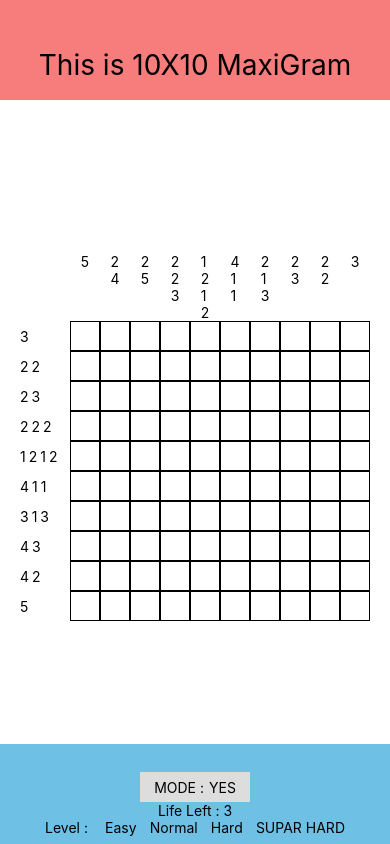
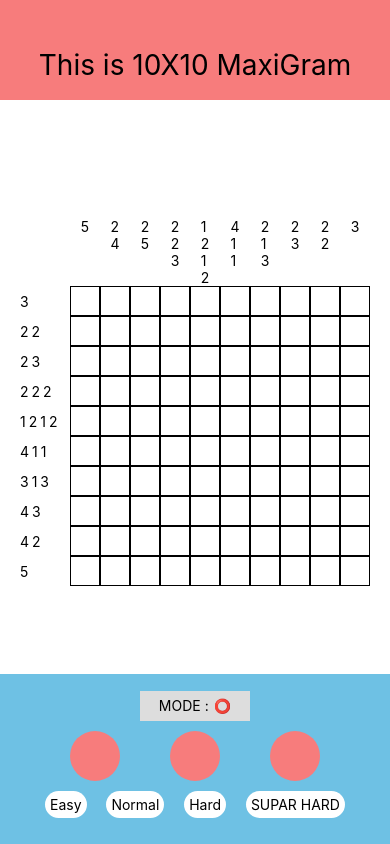
Before and after one commit to SJ-1220/MaxiGram, a React Native app: screen / in a window 390 px wide. Built offline with nearby package versions, Linux system fonts and the light colour scheme.

Commit message:
Design: Change footer design

```diff
--- a/App.js
+++ b/App.js
@@ -20,7 +20,11 @@ export default function App() {
       .map(() => Array(size).fill(null))
   );
   const [mode, setMode] = useState("yes");
-
+  const [endEasy, setEndEasy] = useState(false);
+  const [endNormal, setEndNormal] = useState(false);
+  const [endHard, setEndHard] = useState(false);
+  const [endExtraHard, setEndExtraHard] = useState(false);
+  const [modeEmoji, setModeEmoji] = useState("⭕");
   useEffect(() => {
     setGrid(
       Array(size)
@@ -34,7 +38,6 @@ export default function App() {
       gameOver();
     }
   }, [life]);
-
   const cellTouch = (rowIndex, colIndex) => {
     setGrid((grid) => {
       if (
@@ -68,6 +71,7 @@ export default function App() {
   };
   const modeChange = () => {
     setMode((prevMode) => (prevMode === "yes" ? "no" : "yes"));
+    setModeEmoji((prevEmoji) => (prevEmoji === "⭕" ? "❌" : "⭕"));
   };
   const isGameClear = (grid) => {
     for (let row = 0; row < size; row++) {
@@ -80,6 +84,18 @@ export default function App() {
           return false;
         }
       }
+    }
+    if (size === 5) {
+      setEndEasy(true);
+    }
+    if (size === 10) {
+      setEndNormal(true);
+    }
+    if (size === 15) {
+      setEndHard(true);
+    }
+    if (size === 30) {
+      setEndExtraHard(true);
     }
     return true;
   };
@@ -99,6 +115,12 @@ export default function App() {
     alert("Congratulations! You have cleared the game!");
   };
   const gameOver = () => {
+    setLife(3);
+    setGrid(
+      Array(size)
+        .fill(null)
+        .map(() => Array(size).fill(null))
+    );
     alert("Game Over! Better luck next time!");
   };
   return (
@@ -190,14 +212,46 @@ export default function App() {
       </ScrollView>
       {/* Footer */}
       <View style={styles.footer}>
-        <View style={styles.mode}>
+        <TouchableOpacity onPress={modeChange} style={styles.mode}>
           <Text style={{ marginRight: 5 }}>MODE :</Text>
-          <TouchableOpacity onPress={modeChange}>
-            <Text style={{ textTransform: "uppercase" }}>{mode}</Text>
-          </TouchableOpacity>
-        </View>
-        <View style={{ alignSelf: "center" }}>
-          <Text>Life Left : {life}</Text>
+          <View>
+            <Text>{modeEmoji}</Text>
+          </View>
+        </TouchableOpacity>
+        <View
+          style={{
+            justifyContent: "space-between",
+            alignItems: "center",
+            width: 250,
+            alignSelf: "center",
+            flexDirection: "row",
+            marginBottom: 10,
+          }}
+        >
+          <View
+            style={{
+              width: 50,
+              height: 50,
+              borderRadius: 50,
+              backgroundColor: colors.red,
+            }}
+          />
+          <View
+            style={{
+              width: 50,
+              height: 50,
+              borderRadius: 50,
+              backgroundColor: life <= 1 ? "#000" : colors.red,
+            }}
+          />
+          <View
+            style={{
+              width: 50,
+              height: 50,
+              borderRadius: 50,
+              backgroundColor: life <= 2 ? "#000" : colors.red,
+            }}
+          />
         </View>
         <View
           style={{
@@ -207,17 +261,44 @@ export default function App() {
             alignSelf: "center",
           }}
         >
-          <Text>Level : </Text>
-          <TouchableOpacity onPress={levelEasy}>
+          <TouchableOpacity
+            style={{
+              padding: 5,
+              backgroundColor: endEasy ? colors.yellow : "#fff",
+              borderRadius: 20,
+            }}
+            onPress={levelEasy}
+          >
             <Text>Easy</Text>
           </TouchableOpacity>
-          <TouchableOpacity onPress={levelNormal}>
+          <TouchableOpacity
+            style={{
+              padding: 5,
+              backgroundColor: endNormal ? colors.yellow : "#fff",
+              borderRadius: 20,
+            }}
+            onPress={levelNormal}
+          >
             <Text>Normal</Text>
           </TouchableOpacity>
-          <TouchableOpacity onPress={levelHard}>
+          <TouchableOpacity
+            style={{
+              padding: 5,
+              backgroundColor: endHard ? colors.yellow : "#fff",
+              borderRadius: 20,
+            }}
+            onPress={levelHard}
+          >
             <Text>Hard</Text>
           </TouchableOpacity>
-          <TouchableOpacity onPress={levelSuparHard}>
+          <TouchableOpacity
+            style={{
+              padding: 5,
+              backgroundColor: endExtraHard ? colors.yellow : "#fff",
+              borderRadius: 20,
+            }}
+            onPress={levelSuparHard}
+          >
             <Text>SUPAR HARD</Text>
           </TouchableOpacity>
         </View>
@@ -261,12 +342,14 @@ const styles = StyleSheet.create({
     alignSelf: "center",
     alignItems: "center",
     flexDirection: "row",
+    marginBottom: 10,
   },
   footer: {
-    height: 100,
+    height: 170,
     backgroundColor: colors.blue,
     alignItems: "center",
     justifyContent: "center",
     width: "100%",
+    paddingBottom: 30,
   },
 });
--- a/colors.js
+++ b/colors.js
@@ -3,4 +3,5 @@ export const colors = {
   red: "#F77C7C",
   blueDark: "#538DB0",
   redDark: "#B85A5A",
+  yellow: "#FFD966",
 };
```
